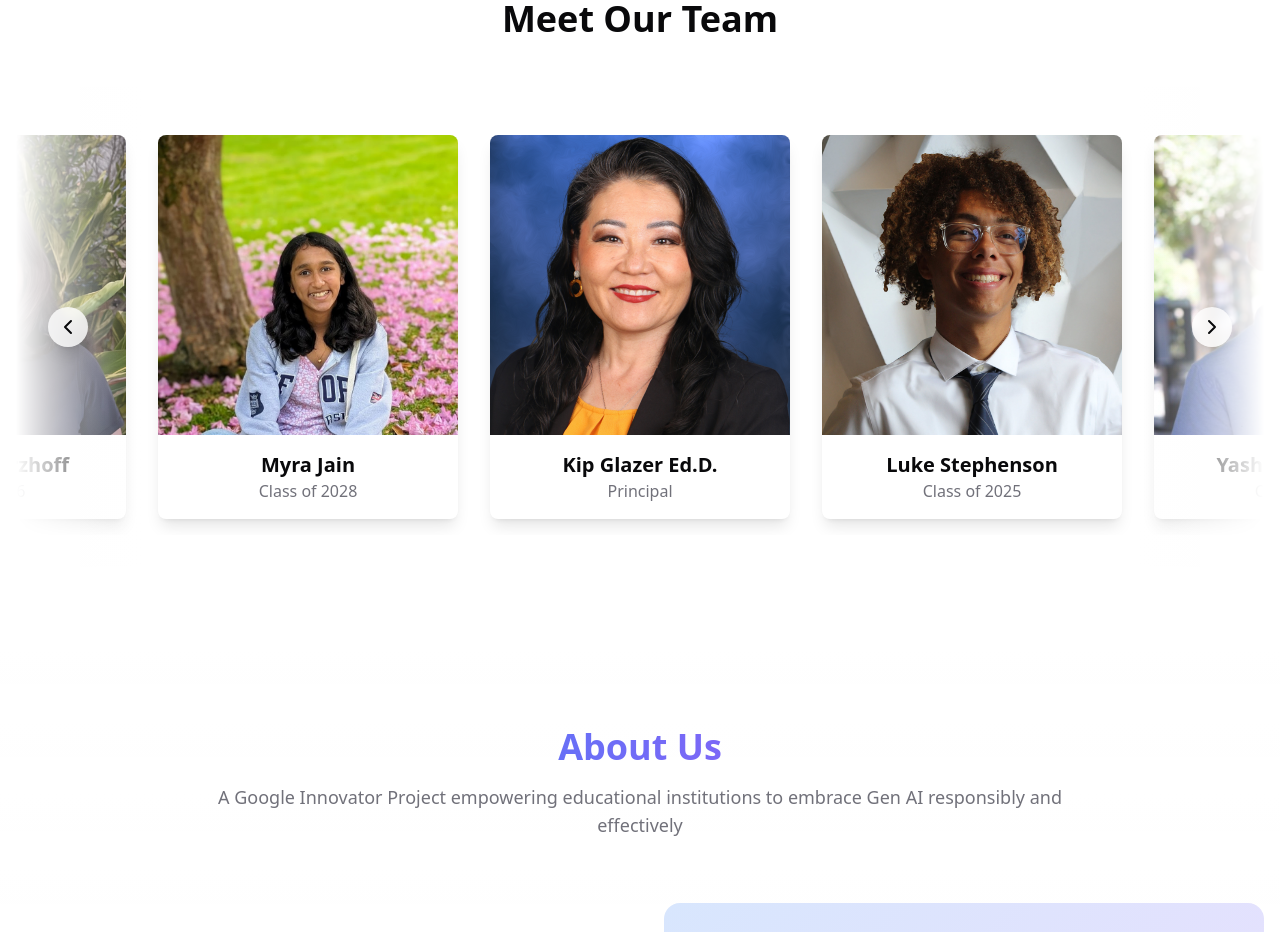
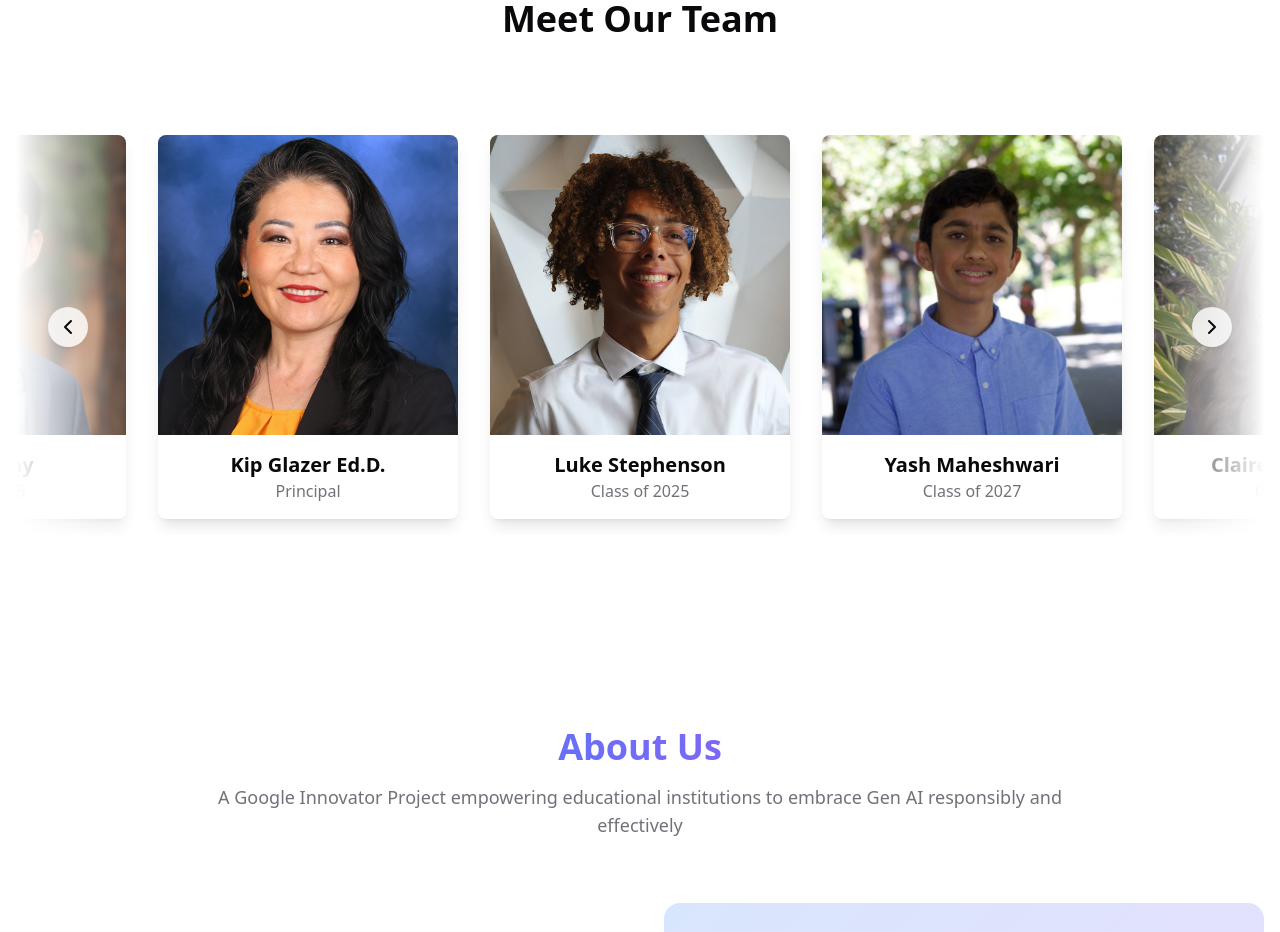
Before and after one commit to LukeSteph-txt/Google-Innovator-Project, a Next.js app: page / in a window 1280 px wide. Shown: the part 1500-2432 px from the top of the page. Built offline with nearby package versions, Linux system fonts and the light colour scheme.

Commit message:
Add Dhruv to team

```diff
--- a/components/TeamCarousel.tsx
+++ b/components/TeamCarousel.tsx
@@ -5,12 +5,6 @@ import useEmblaCarousel from 'embla-carousel-react'
 import { ChevronLeft, ChevronRight, X } from 'lucide-react'
 
 const teamMembers = [
-  {
-    name: "Kip Glazer Ed.D.",
-    title: "Principal",
-    image: "/profiles/kipglazer.jpg",
-    bio: "Dr. Glazer is a proud principal of Mountain View High School. She is a Google Innovator interested in supporting students to work on meaningful technology projects that focus on the effective and ethical use of GenAI and AI-enabled tools."
-  },
   {
     name: "Luke Stephenson",
     title: "Class of 2025",
@@ -34,6 +28,18 @@ const teamMembers = [
     title: "Class of 2028",
     image: "/profiles/myrajain.jpg",
     bio: "Myra is a passionate student leader and advocate for equitable access to technology education. She is dedicated to promoting digital literacy and empowering students to make informed decisions about the responsible use of AI."
+  },
+  {
+    name: "Dhruv Vijay",
+    title: "Class of 2026",
+    image: "/profiles/dhruvvijay.jpg",
+    bio: "Dhruv Vijay is a student passionate about artificial intelligence, educational technology, and community outreach. Dhruv is dedicated to using technology as a tool for positive change. He enjoys collaborating with others to create solutions that make learning more accessible and engaging, and is committed to empowering his community through innovative educational programs."
+  },
+  {
+    name: "Kip Glazer Ed.D.",
+    title: "Principal",
+    image: "/profiles/kipglazer.jpg",
+    bio: "Dr. Glazer is a proud principal of Mountain View High School. She is a Google Innovator interested in supporting students to work on meaningful technology projects that focus on the effective and ethical use of GenAI and AI-enabled tools."
   }
 ]
 
```
Also changed, not shown: public/profiles/dhruvvijay.jpg (added).
